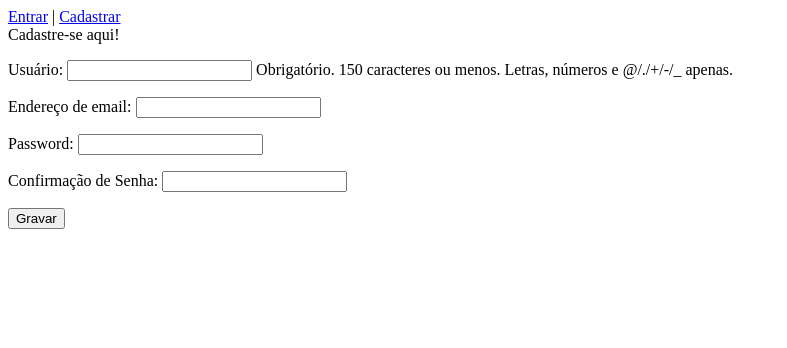
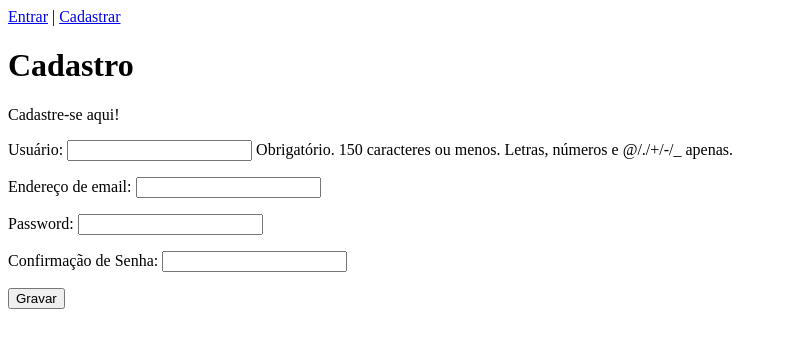
Before and after one commit to wsilva/fdp-folha-de-ponto-ach2077, a Django app: page /registration/ in a window 1280 px wide. Shown: the top 348 px of the page, without its empty margins (0-787 px from the left). Run offline with Django 3.2, Linux system fonts and the light colour scheme; some libraries are stand-ins or nearby versions.

Commit message:
h1 on registration page

```diff
--- a/templates/registration.html
+++ b/templates/registration.html
@@ -1,6 +1,7 @@
 {% extends "base.html" %}
+{% block content %}
 
-{% block content %}
+    <h1>Cadastro</h1>
 
     {% if registered %}
         Registro efetuado com sucesso
```
